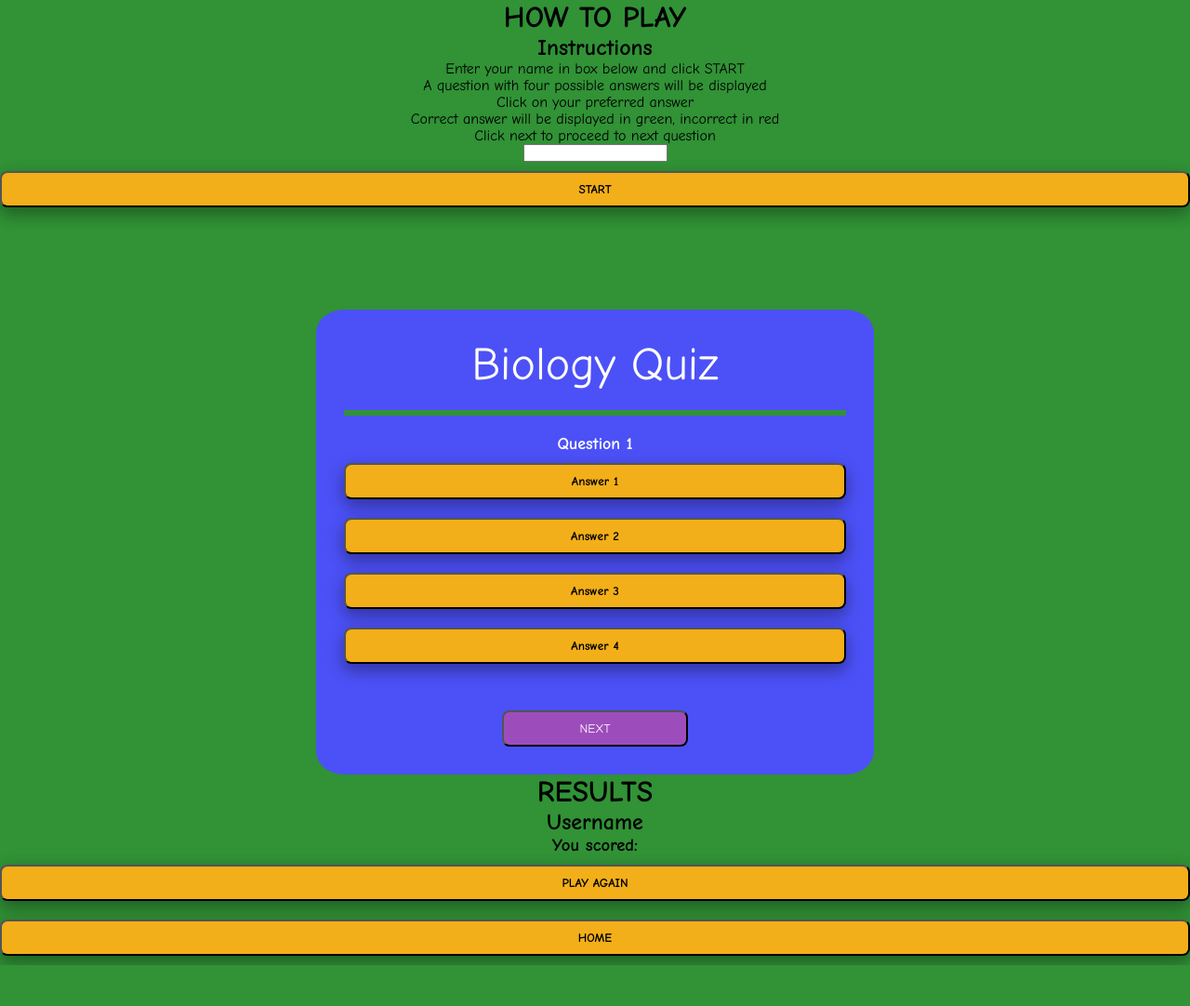
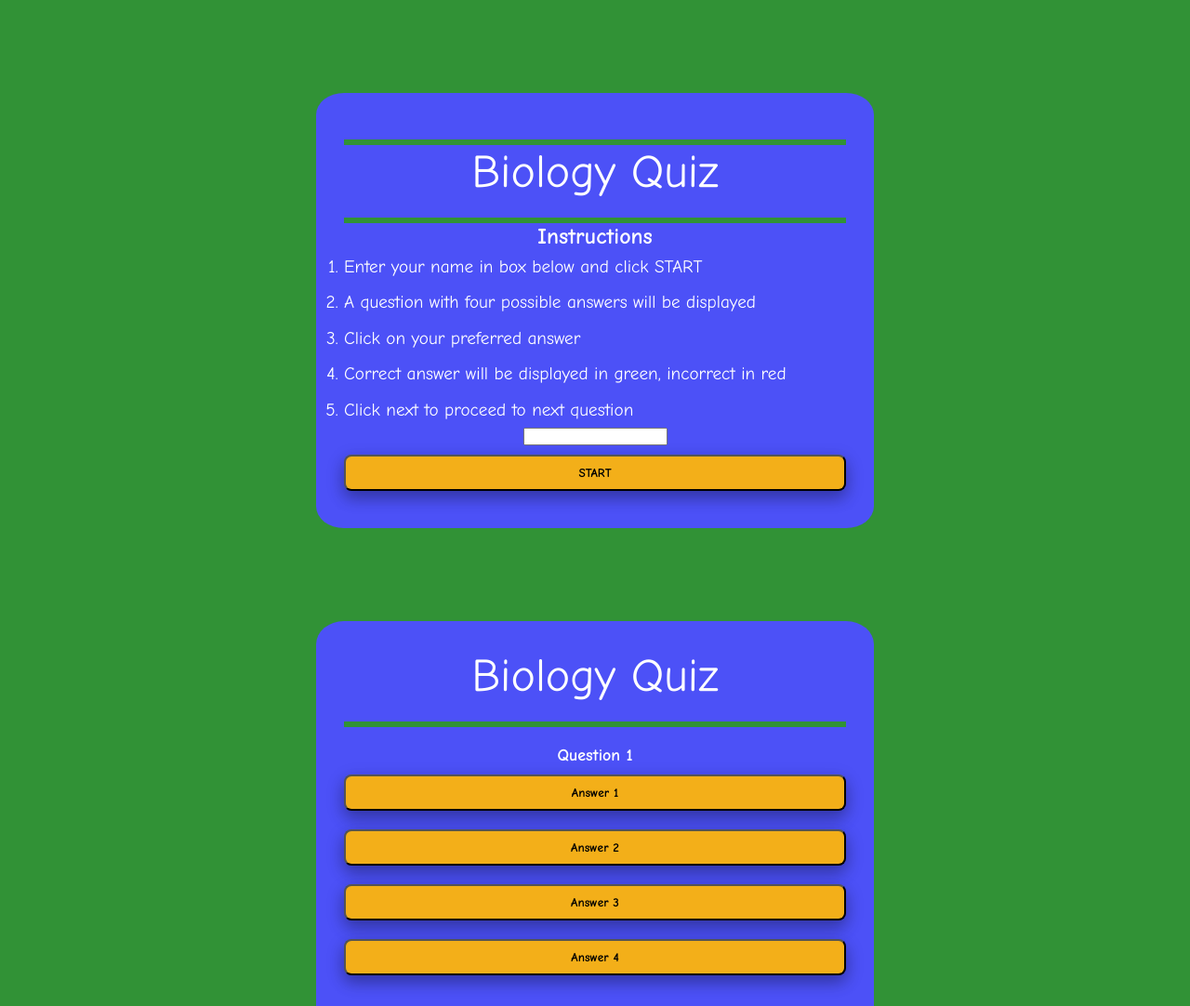
Before and after one commit to Viki-coding/Biology-Quiz, a plain HTML site: page index.html in a window 1280 px wide. Shown: the top 1082 px of the page at 93% size. Before the commit the page ends 1038 px from the top, so only its background shows below. Drawn offline with Linux system fonts and the light colour scheme.

Commit message:
Apply styling to instructions list on Login list page

```diff
--- a/assets/css/style.css
+++ b/assets/css/style.css
@@ -14,6 +14,43 @@ body {
 }
 
 .quizbox {
+    background: #4c51f7;
+    padding: 30px;
+    margin: 100px auto 0;
+    border-radius: 5%;
+    color: white;
+    width: 90%;
+    max-width: 600px;
+}
+
+.loginarea {
+    background: #4c51f7;
+    padding: 30px;
+    margin: 100px auto 0;
+    border-radius: 5%;
+    color: white;
+    width: 90%;
+    max-width: 600px;
+}
+
+.loginarea > h1{
+    color: white;
+    font-size: 50px;
+    font-weight: 500;
+    padding-bottom: 20px;
+    border-bottom: #319236 6px solid;
+}
+
+#instructions > ol li{
+    word-spacing: 5;
+    text-align: left;
+    font-size: larger;
+    color: #white;
+    line-height: 200%;
+
+}
+
+.endgame {
     background: #4c51f7;
     padding: 30px;
     margin: 100px auto 0;
--- a/index.html
+++ b/index.html
@@ -27,7 +27,8 @@
 <body>
     <!-- Login Area -->
     <div class="loginarea">
-        <h1>HOW TO PLAY</h1>
+        <h1></h1>
+        <h1>Biology Quiz</h1>
         <div id="instructions">
             <h2 id="rules">Instructions</h2>
             <ol>
@@ -57,7 +58,7 @@
     </div>
 
     <!-- Endgame Area -->
-     <div id="endgame">
+     <div class="endgame">
         <h1>RESULTS</h1>
         <div class="results">
             <h3 id="score">
```
